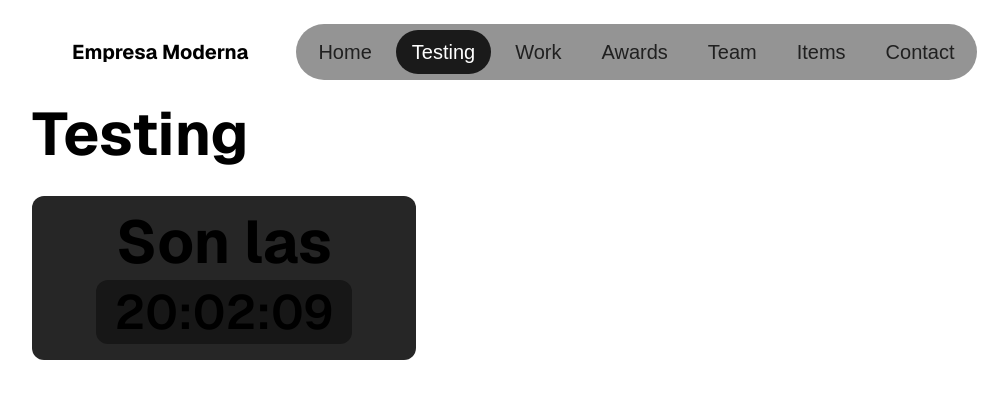
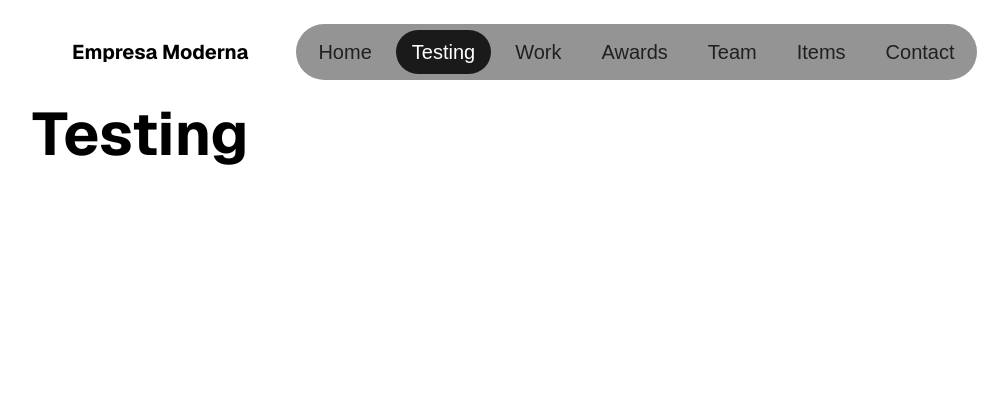
Before and after one commit to sergiomb04/testings-web, a Next.js app in the folder nextjs-web/: page /testing in a window 1280 px wide. Shown: the top 398 px of the page, without its empty margins (0-1008 px from the left). Built offline with nearby package versions, Linux system fonts and the light colour scheme.

Commit message:
limpieza tests

```diff
--- a/nextjs-web/src/app/testing/page.js
+++ b/nextjs-web/src/app/testing/page.js
@@ -1,11 +1,7 @@
-import TimeComponent from "@/app/components/time/TimeComponent";
-
 export default function TestingPage() {
-
     return (
         <div>
             <h1 className={"font-bold pb-8"}>Testing</h1>
-            <TimeComponent />
         </div>
     )
 }
```
